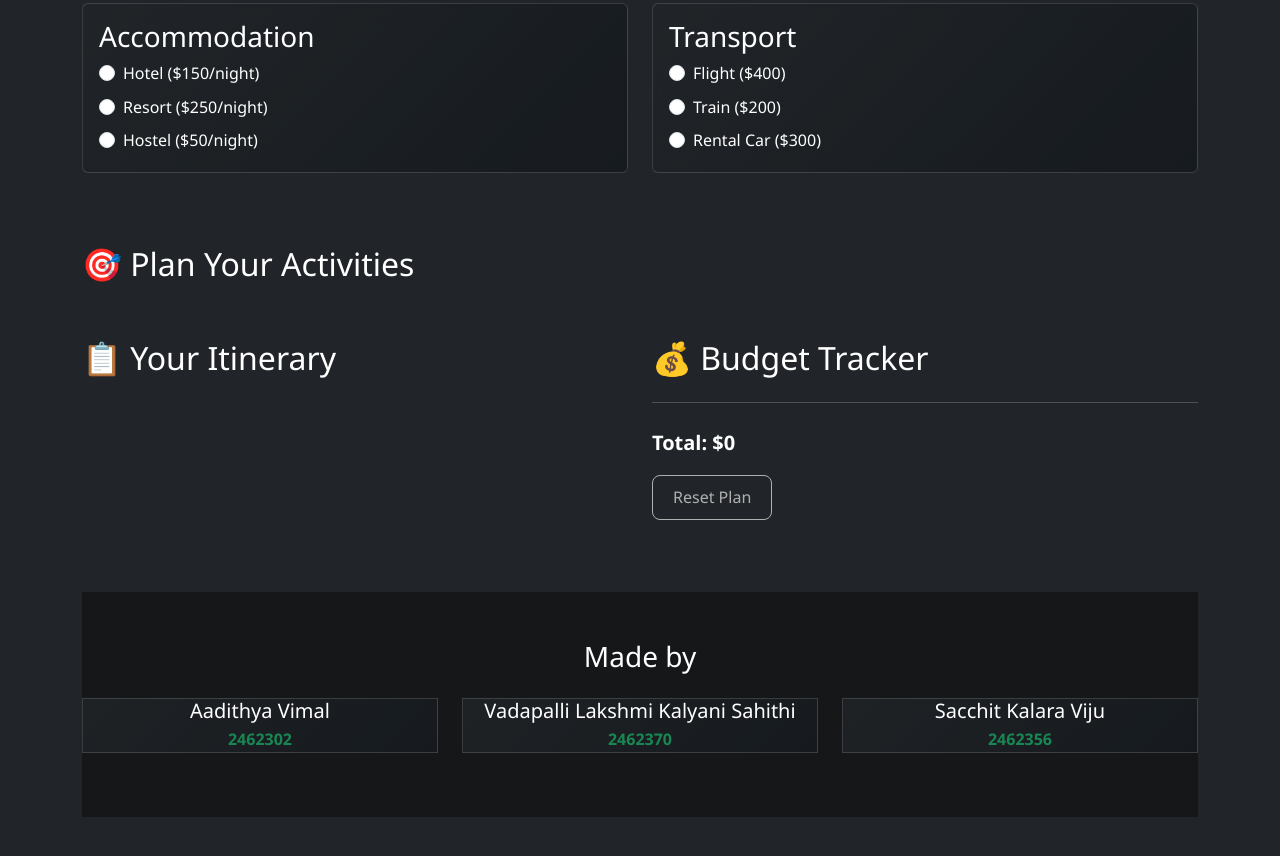
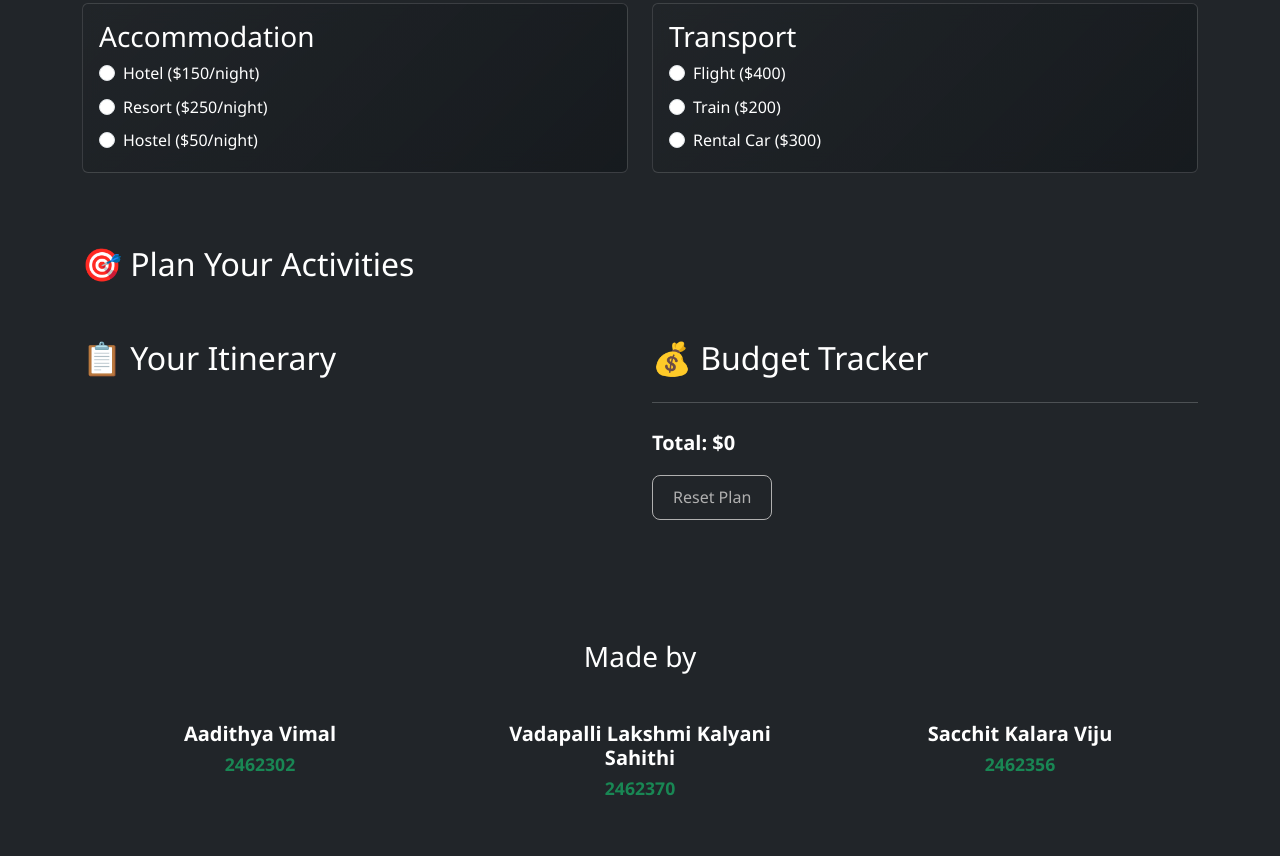
Before and after one commit to aadithya-vimal/L-T-HolidayPlanner, a plain HTML site: page index.html in a window 1280 px wide. Shown: the part 679-1535 px from the top of the page. Drawn offline with nearby package versions, Linux system fonts and the light colour scheme.

Commit message:
Update styles.css

```diff
--- a/styles.css
+++ b/styles.css
@@ -298,22 +298,35 @@ body {
   border-left: 3px solid #ffc107;
 }
 
-/* Makers Info */
+/* Makers Info - CLEAN, NO BOX, NO HEART */
 .makers-info {
-  background: rgba(18, 18, 18, 0.7);
-  backdrop-filter: blur(10px);
+  background: transparent;
+  padding: 4rem 0;
 }
 
 .maker-card {
-  background: linear-gradient(135deg, rgba(33, 37, 41, 0.8) 0%, rgba(22, 26, 30, 0.95) 100%);
-  border: 1px solid rgba(255, 255, 255, 0.15);
-  transition: transform 0.3s ease;
-  color: var(--white);
+  background: transparent;
+  border: none;
+  padding: 1.5rem;
+  text-align: center;
+  transition: transform 0.2s ease;
 }
 
 .maker-card:hover {
-  transform: translateY(-3px);
-  border-color: rgba(255, 255, 255, 0.25);
+  transform: translateY(-2px);
+}
+
+.maker-card h5 {
+  color: var(--white);
+  font-weight: 600;
+  margin-bottom: 0.5rem;
+}
+
+.maker-card p {
+  color: var(--accent-green);
+  font-weight: 700;
+  font-size: 1.1rem;
+  margin: 0;
 }
 
 /* Ensure text is always visible */
@@ -367,6 +380,10 @@ body {
   .section h2 {
     font-size: 2rem;
   }
+
+  .makers-info {
+    padding: 3rem 0;
+  }
 }
 
 @media (max-width: 575.98px) {
@@ -381,4 +398,8 @@ body {
   .hero h1 {
     font-size: 2.25rem;
   }
+
+  .maker-card {
+    padding: 1rem;
+  }
 }
```
